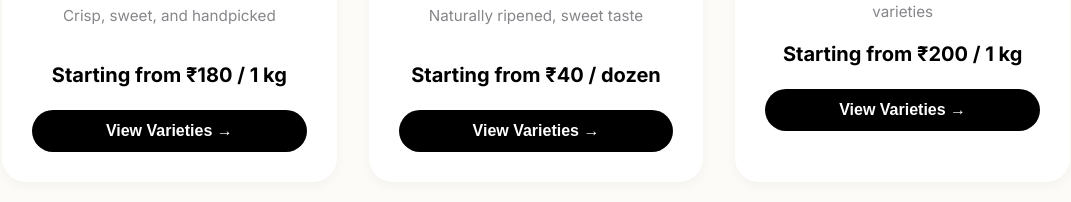
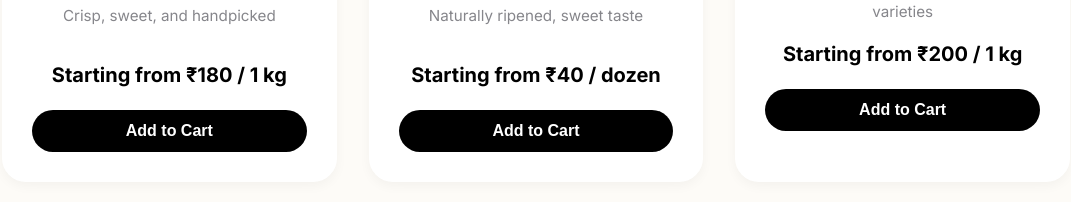
Before and after one commit to tamilvanan6382/fruit, a plain HTML site: page index.html in a window 1280 px wide. Shown: the part 1736-1938 px from the top of the page, without its empty margins (104-1175 px from the left). Drawn offline with Linux system fonts and the light colour scheme.

Commit message:
Fix: Standardize Add to Cart buttons for Apples, Bananas, and Oranges

```diff
--- a/index.html
+++ b/index.html
@@ -116,8 +116,8 @@
                         <h3>Premium Apples <span class="tamil-text">(ஆப்பிள்)</span></h3>
                         <p class="fruit-desc">Crisp, sweet, and handpicked</p>
                         <p class="fruit-price">Starting from ₹180 / 1 kg</p>
-                        <button class="btn btn-primary btn-block" onclick="showAppleVarieties()">View Varieties
-                            →</button>
+                        <button class="btn btn-primary btn-block add-to-cart" onclick="showAppleVarieties()">Add to
+                            Cart</button>
                     </div>
                 </div>
 
@@ -130,8 +130,8 @@
                         <h3>Fresh Bananas <span class="tamil-text">(வாழைப்பழம்)</span></h3>
                         <p class="fruit-desc">Naturally ripened, sweet taste</p>
                         <p class="fruit-price">Starting from ₹40 / dozen</p>
-                        <button class="btn btn-primary btn-block" onclick="showBananaVarieties()">View Varieties
-                            →</button>
+                        <button class="btn btn-primary btn-block add-to-cart" onclick="showBananaVarieties()">Add to
+                            Cart</button>
                     </div>
                 </div>
 
@@ -144,8 +144,8 @@
                         <h3>Juicy Oranges <span class="tamil-text">(ஆரஞ்சு)</span></h3>
                         <p class="fruit-desc">Full of vitamin C - Click to see varieties</p>
                         <p class="fruit-price">Starting from ₹200 / 1 kg</p>
-                        <button class="btn btn-primary btn-block" onclick="showOrangeVarieties()">View Varieties
-                            →</button>
+                        <button class="btn btn-primary btn-block add-to-cart" onclick="showOrangeVarieties()">Add to
+                            Cart</button>
                     </div>
                 </div>
 
```
